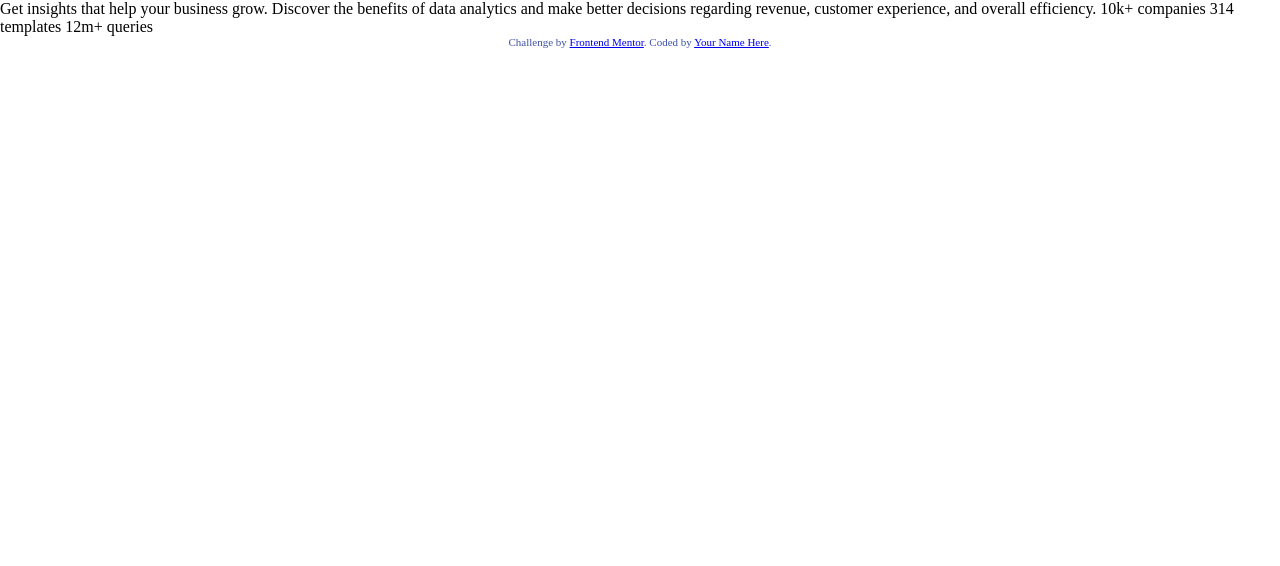
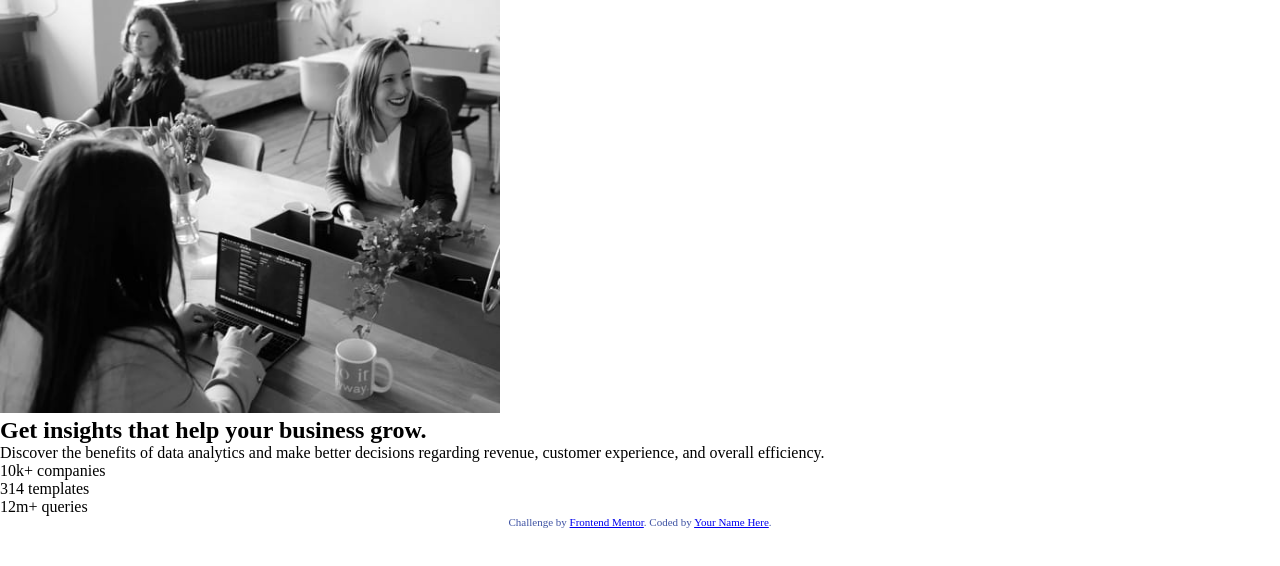
Before and after one commit to Poli2714/fm-stats-preview-card, a plain HTML site: page index.html in a window 1280 px wide. Drawn offline with Linux system fonts and the light colour scheme.

Commit message:
Structure html

```diff
--- a/index.html
+++ b/index.html
@@ -22,9 +22,44 @@
     <title>Frontend Mentor | Stats preview card component</title>
   </head>
   <body>
-    Get insights that help your business grow. Discover the benefits of data
-    analytics and make better decisions regarding revenue, customer experience,
-    and overall efficiency. 10k+ companies 314 templates 12m+ queries
+    <main class="container">
+      <section class="wrapper">
+        <div class="img-wrapper">
+          <img
+            src="./images/image-header-desktop.jpg"
+            alt="Header image"
+            class="header-img"
+            width="500"
+          />
+        </div>
+        <div class="insights">
+          <div class="insights-text">
+            <h1 class="heading">
+              Get <span class="highlighted">insights</span> that help your
+              business grow.
+            </h1>
+            <p class="description">
+              Discover the benefits of data analytics and make better decisions
+              regarding revenue, customer experience, and overall efficiency.
+            </p>
+          </div>
+          <div class="stats-wrapper">
+            <div class="stats">
+              <span class="data">10k+</span>
+              <span class="data-target">companies</span>
+            </div>
+            <div class="stats">
+              <span class="data">314</span>
+              <span class="data-target">templates</span>
+            </div>
+            <div class="stats">
+              <span class="data">12m+</span>
+              <span class="data-target">queries</span>
+            </div>
+          </div>
+        </div>
+      </section>
+    </main>
 
     <footer class="attribution">
       Challenge by
```
